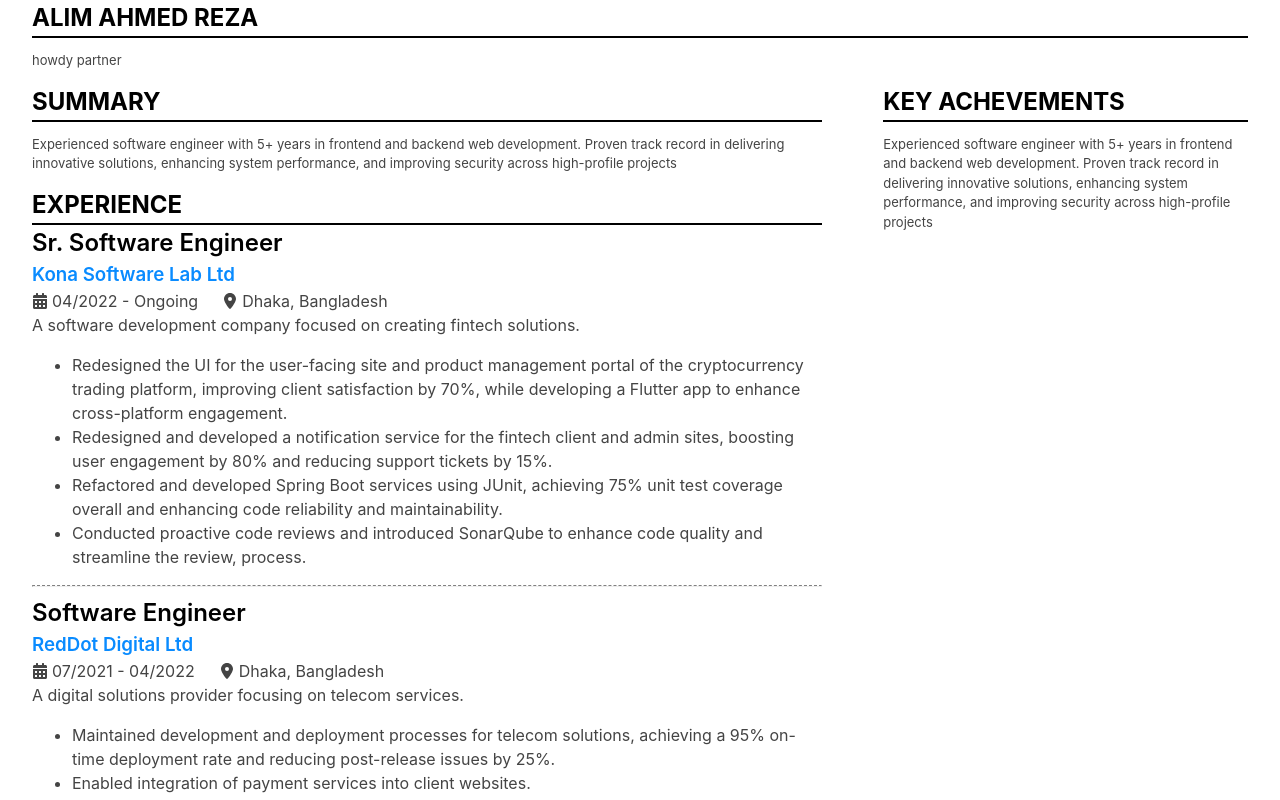
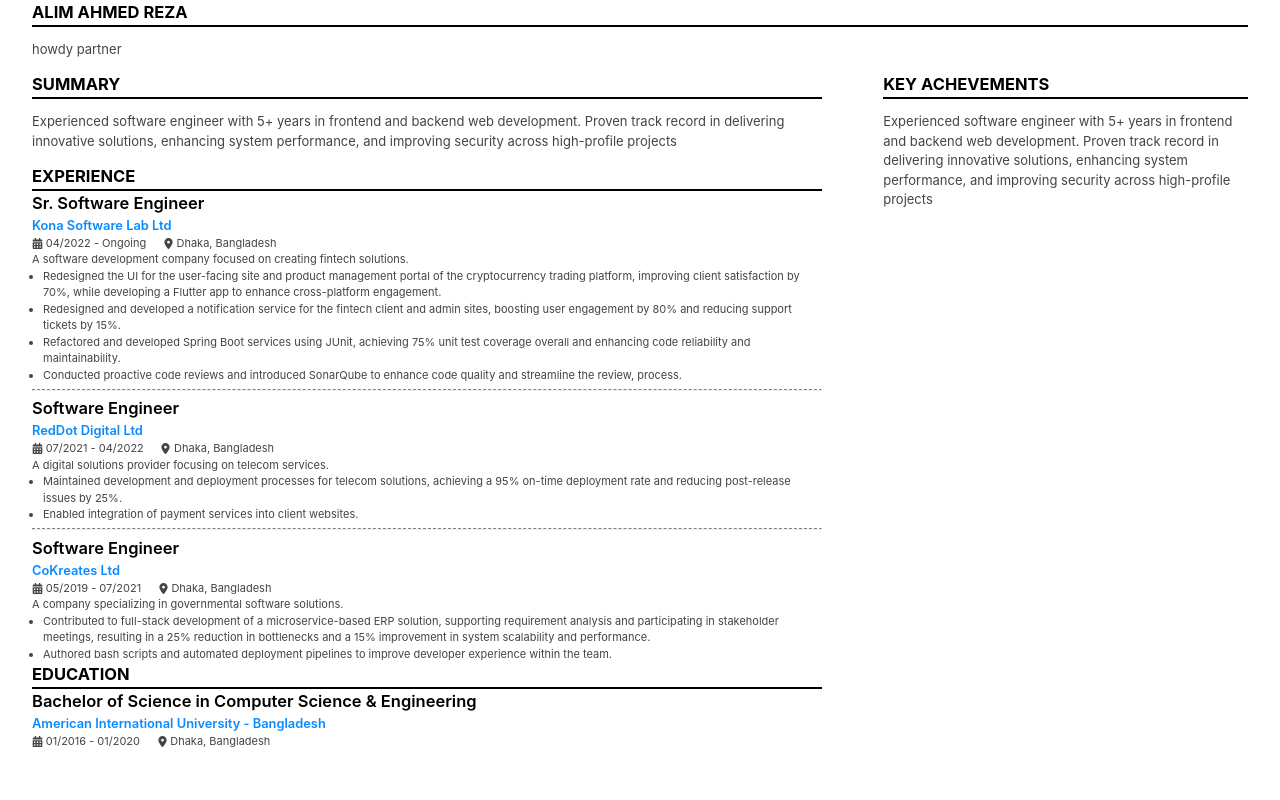
Before and after one commit to Alim-Reza/resume, a React (Vite) app: page / in a window 1280 px wide. Shown: the top 800 px of the page. Built offline with nearby package versions, Linux system fonts and the light colour scheme.

Commit message:
done with exp and edu

```diff
--- a/src/TwoColumn/TwoColumn.css
+++ b/src/TwoColumn/TwoColumn.css
@@ -1,5 +1,6 @@
 section {
   color: rgb(68, 68, 68);
+  font-size: 11px;
   h1 {
     color: black;
     /* font-size: large; */
@@ -22,6 +23,9 @@ section {
   }
   ul{
     list-style-position: outside;
+    margin: 0;
+    padding: 0;
+    margin-left: 1em;
   }
   hr {
     border-top: 1px dashed grey;
--- a/src/TwoColumn/TwoColumn.tsx
+++ b/src/TwoColumn/TwoColumn.tsx
@@ -13,7 +13,7 @@ function TwoColumn() {
     <div id="left">
       <Summary value={ResumeDataV2.summary} />
       <Experience value={ResumeDataV2.experience} />
-      <Education value={ResumeDataV2.summary} />
+      <Education value={ResumeDataV2.education} />
     </div>
     <div id="right">
       <Achevements value={ResumeDataV2.summary} />
--- /dev/null
+++ b/src/TwoColumn/components/common/TextWithIcon.tsx
@@ -0,0 +1,6 @@
+export default function TextWithIcon({text, icon}) {
+    return <div className="icon-text">
+    {icon}
+    <div>{text}</div>
+    </div>
+  }
--- a/src/TwoColumn/components/education.tsx
+++ b/src/TwoColumn/components/education.tsx
@@ -1,8 +1,18 @@
+import { FaCalendarAlt } from "react-icons/fa";
+import { FaLocationDot } from "react-icons/fa6";
+import TextWithIcon from "./common/TextWithIcon";
+
 function Education({value}){
     return <>
     <section>
         <h1>Education</h1>
-        <p>{value}</p>
+        <h2>{value.degree}</h2>
+        <h3>{value.uni}</h3>
+
+        <div className="dateAndLocation">
+              <TextWithIcon text={value.date} icon={<FaCalendarAlt />} />
+              <TextWithIcon text={value.location} icon={<FaLocationDot />} />
+        </div>
     </section>
     </>;
 }
--- a/src/TwoColumn/components/experience.tsx
+++ b/src/TwoColumn/components/experience.tsx
@@ -1,5 +1,6 @@
 import { FaCalendarAlt } from "react-icons/fa";
 import { FaLocationDot } from "react-icons/fa6";
+import TextWithIcon from "./common/TextWithIcon";
 
 
 function Experience({value}){
@@ -10,12 +11,7 @@ function Experience({value}){
     </section>
     </>;
 }
-function TextWithIcon({text, icon}) {
-  return <div className="icon-text">
-  {icon}
-  <div>{text}</div>
-  </div>
-}
+
 
 
 function Exp({items}) {
```
